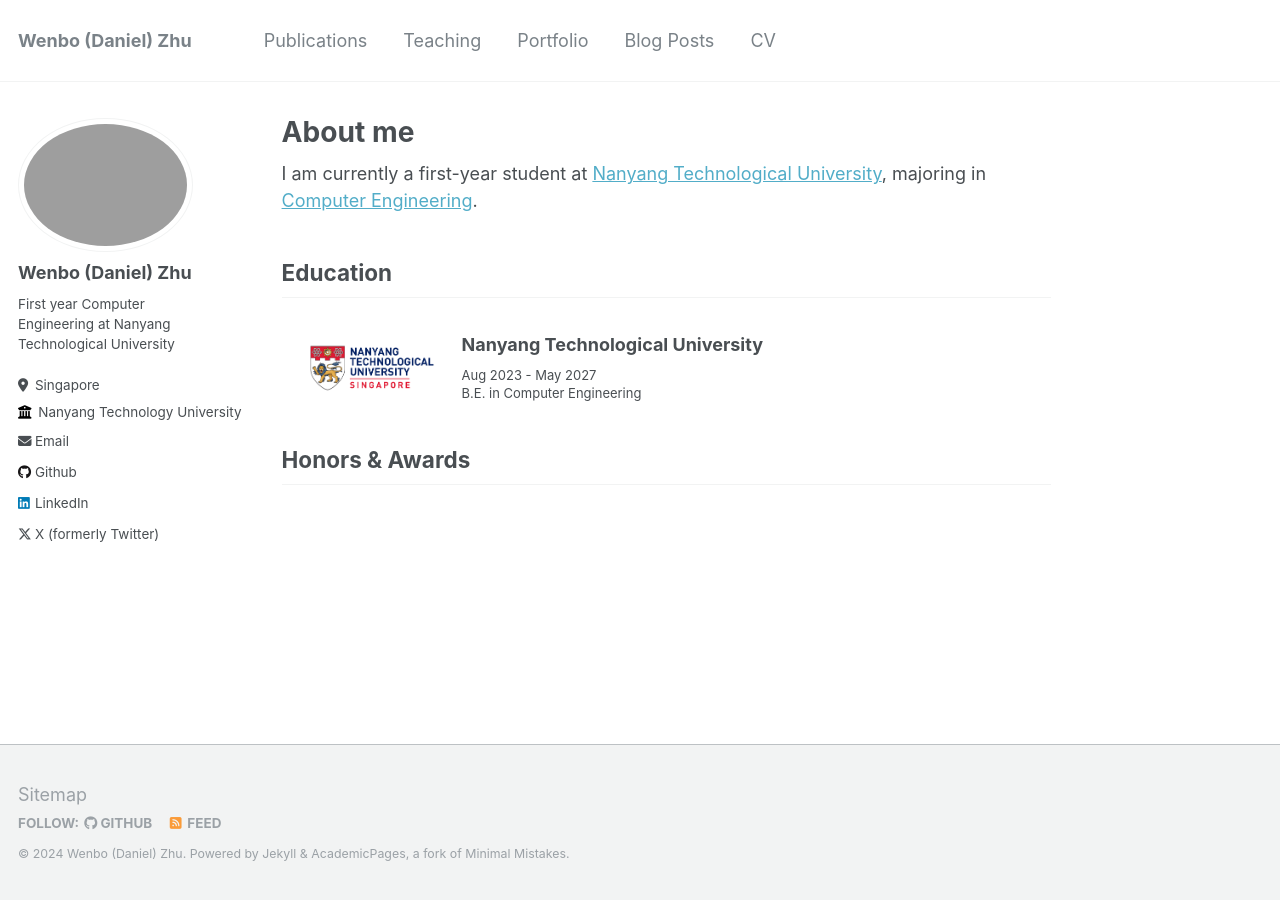
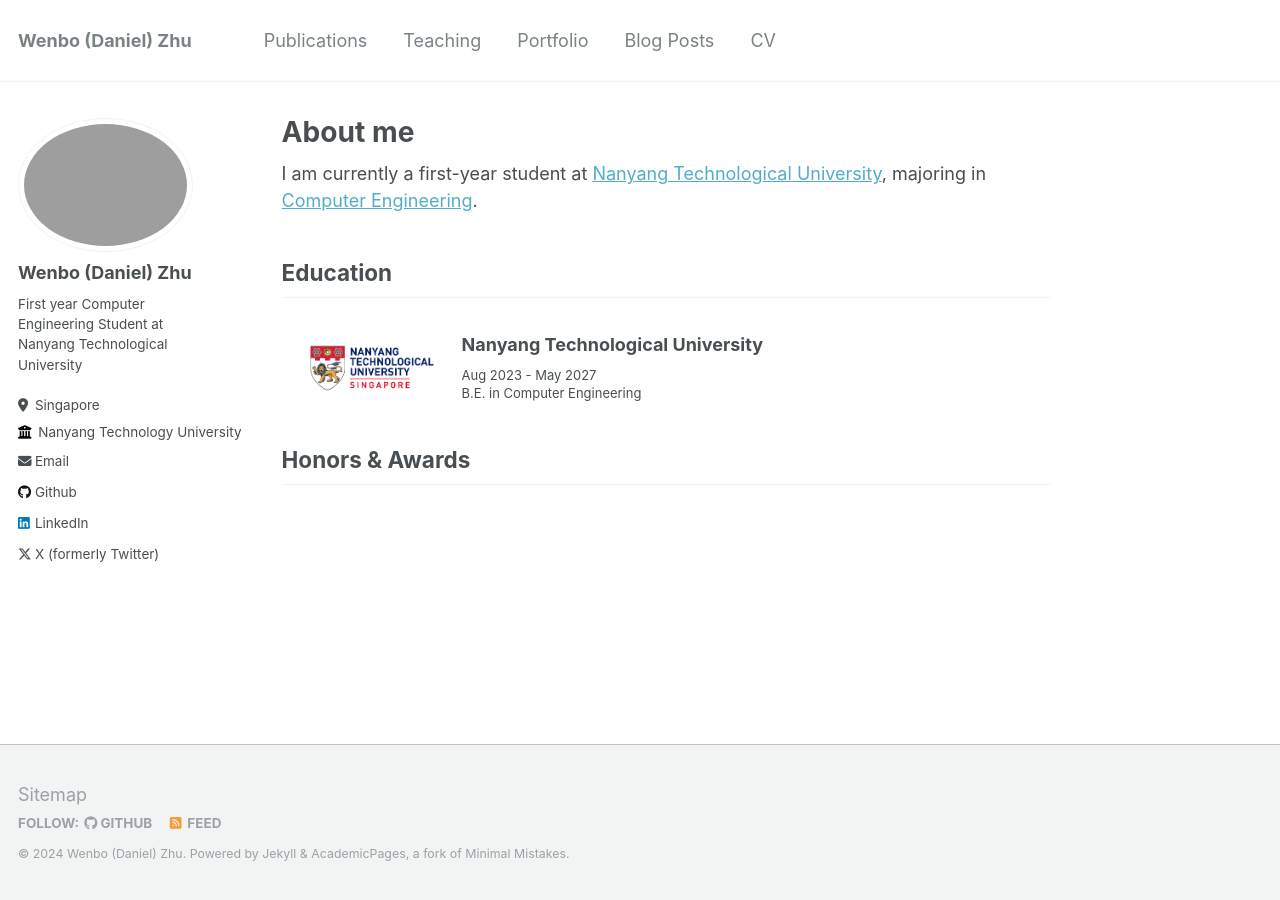
Before and after one commit to mendax1234/mendax1234.github.io, a Jekyll site: the page built from _pages/about.md, in a window 1280 px wide. Built offline with Jekyll 4.4.1, drawn with Linux system fonts in a browser that asks for light colours.

Commit message:
Update sidebar

```diff
--- a/_config.yml
+++ b/_config.yml
@@ -24,7 +24,7 @@
   avatar           : "profile.png"
   name             : "Wenbo (Daniel) Zhu"
   pronouns         : # example: "she/her"
-  bio              : "First year Computer Engineering at Nanyang Technological University"
+  bio              : "First year Computer Engineering Student at Nanyang Technological University"
   location         : "Singapore"
   employer         : "Nanyang Technology University"
   uri              : #
```
